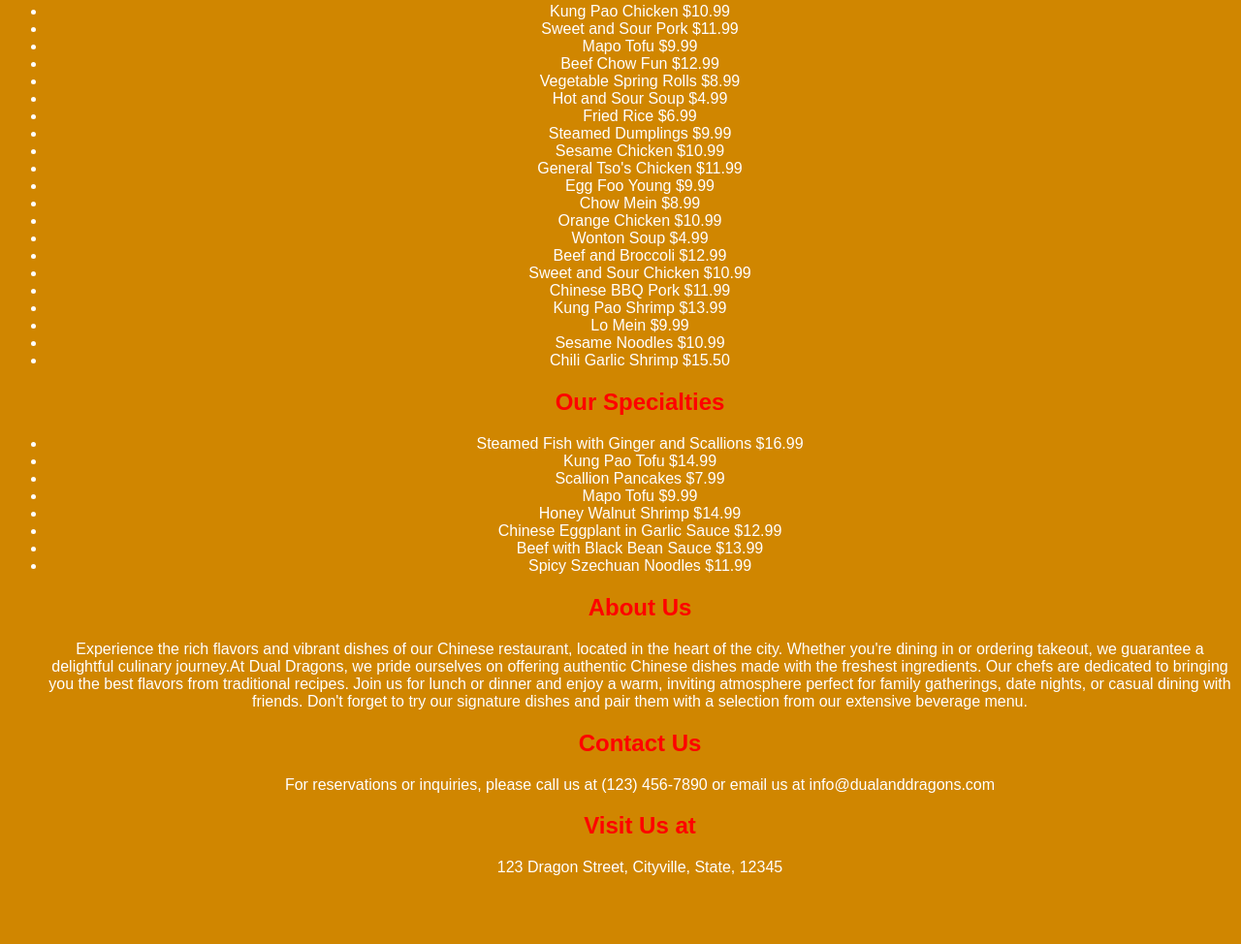
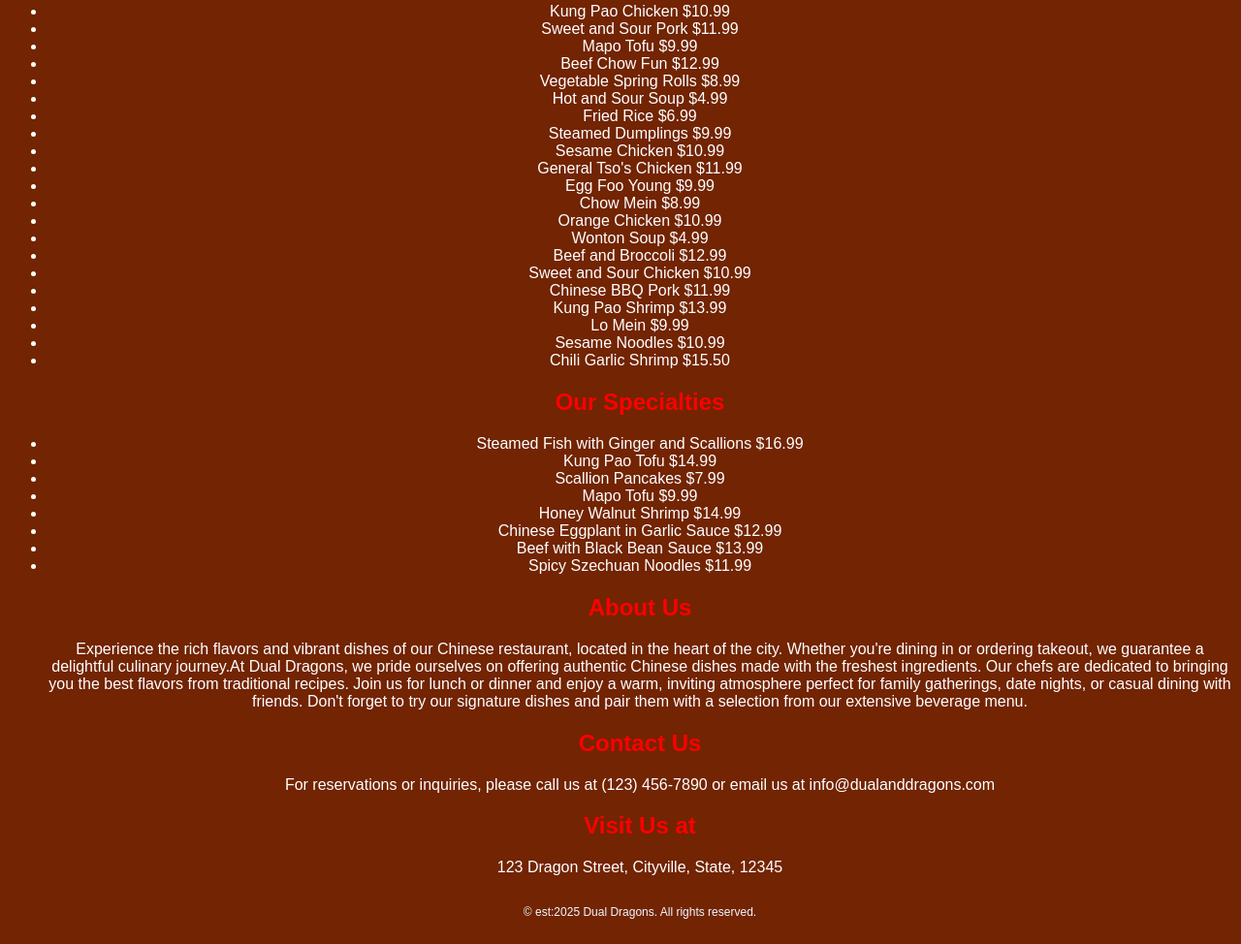
Before and after one commit to Jaron25/chinese-restaurant, a plain HTML site: page index.html in a window 1280 px wide. Shown: the part 580-1554 px from the top of the page at 97% size. Before the commit the page ends 1500 px from the top, so only its background shows below. Drawn offline with Linux system fonts and the light colour scheme.

Commit message:
est
est:2025 Dual Dragons. All rights reserved.

```diff
--- a/index.html
+++ b/index.html
@@ -7,9 +7,9 @@
     <link rel="shortcut icon" href="https://www.shutterstock.com/image-vector/vector-illustration-two-twin-dragons-260nw-2164625285.jpg" type="image/x-icon">
     <h1 style="font-size: 75px;"></h1>
 </head>
-<body style="background-color: lab(62.57% 23.53 68.15); color: white; font-family: Arial, sans-serif; text-align: center;">
+<body style="background-color: lab(26.68% 33.75 37.34); color: white; font-family: Arial, sans-serif; text-align: center;">
      <li><em><strong style="color: rgb(255, 0, 0);">Welcome to Dual Dragons, where we serve the finest Chinese cuisine!</strong></em></li>
-    <img src="./ChatGPT Image Aug 14, 2025, 05_59_34 PM.png" alt="" width="500">
+    <img src="./ChatGPT Image Aug 14, 2025, 06_24_35 PM.png" alt="" width="500">
    <p>Open Daily: 11 AM - 10 PM</p>
     <p>Order Online or Dine In!</p>
 
@@ -54,6 +54,12 @@
     <p>For reservations or inquiries, please call us at (123) 456-7890 or email us at info@dualanddragons.com</p>
      <h2 style="color: rgb(255, 0, 0);">Visit Us at</h2>
    <p>123 Dragon Street, Cityville, State, 12345</p>
+   <footer style="margin-top: 20px;">
+
+
+    <footer style="text-align: center; font-size: 12px; color: aliceblue; padding:10px ;">
+       &copy; est:2025 Dual Dragons. All rights reserved.
+    </footer>
 </ul>
 </body>
 </html>
```
Also changed, not shown: 1 other file.
